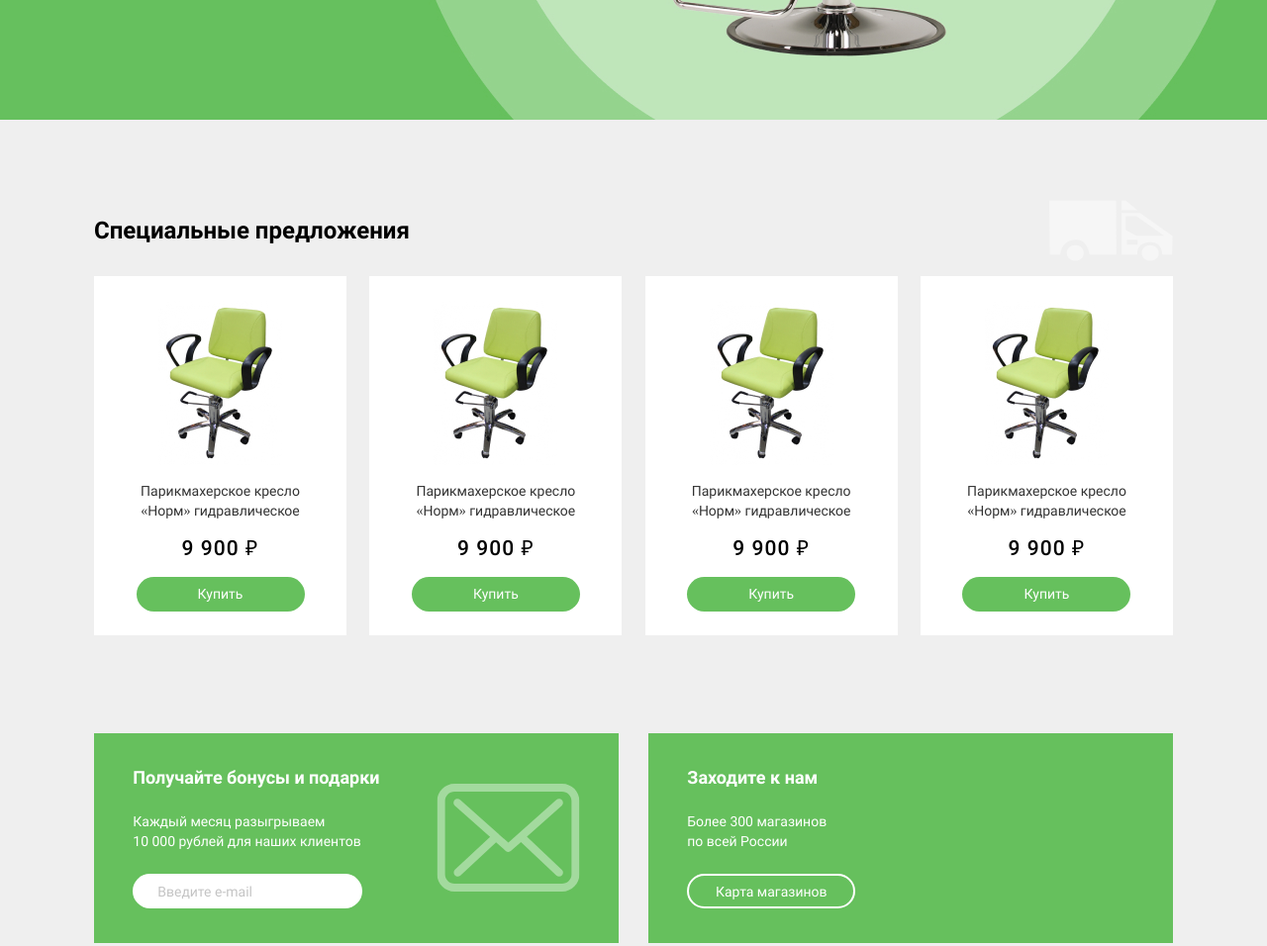
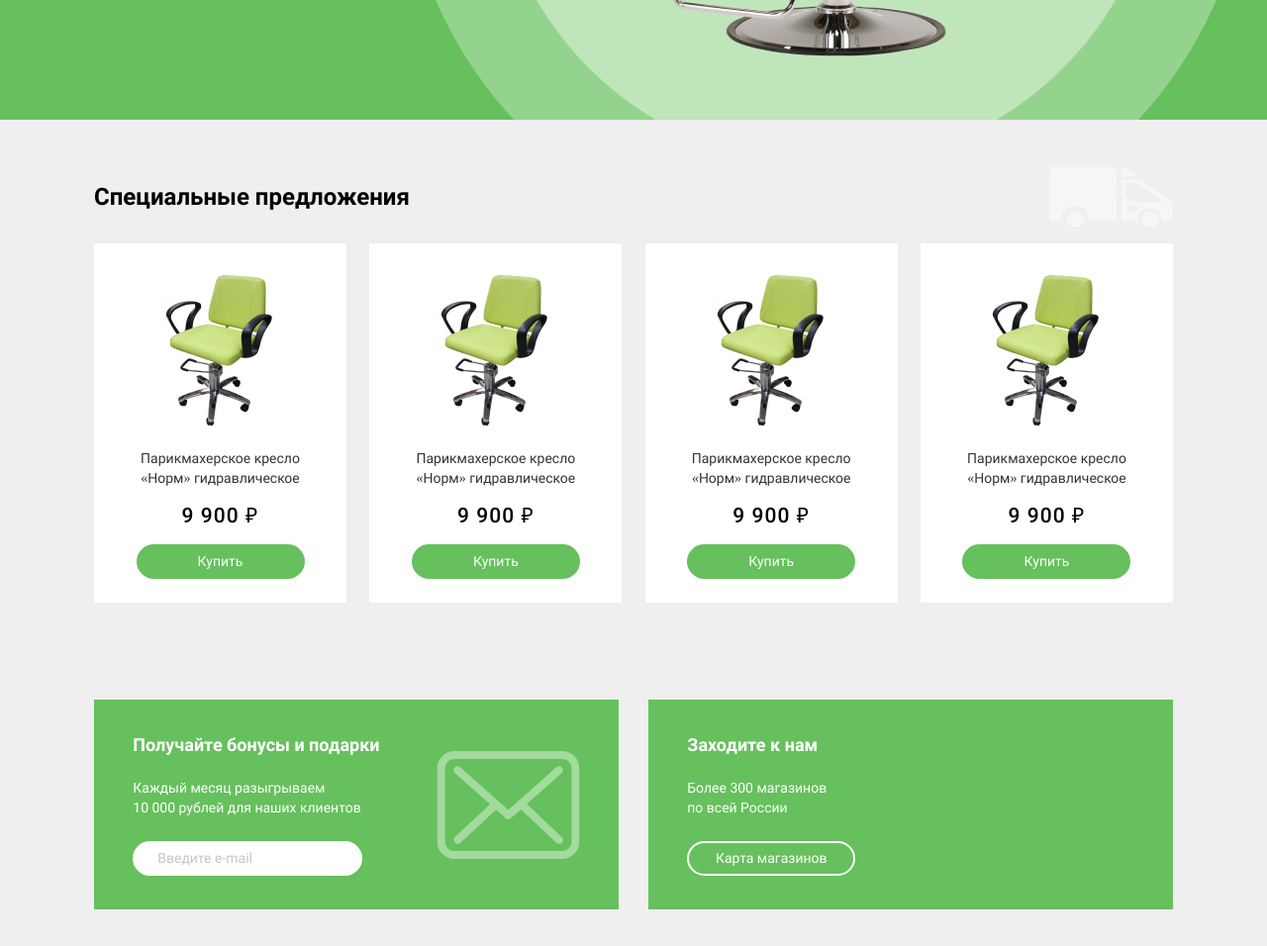
Before and after one commit to tatimi18/first-project, a website: page src/index.html in a window 1280 px wide. Shown: the part 740-1696 px from the top of the page at 99% size. Drawn offline with nearby package versions, Linux system fonts and the light colour scheme; files that its build step writes are made by us from their sources.

Commit message:
fixing padding_goods

```diff
--- a/src/sass/blocks/_goods.sass
+++ b/src/sass/blocks/_goods.sass
@@ -1,5 +1,5 @@
 .goods
-    padding: 6.3063% 0 11.892% 0 //70px 0 132px 0
+    padding: 3.7% 0 6.892% 0 //70px 0 132px 0
     min-height: 954px
     background-color: $gray-color
     &__title-wrapper
```
Also changed, not shown: 2 other files.
